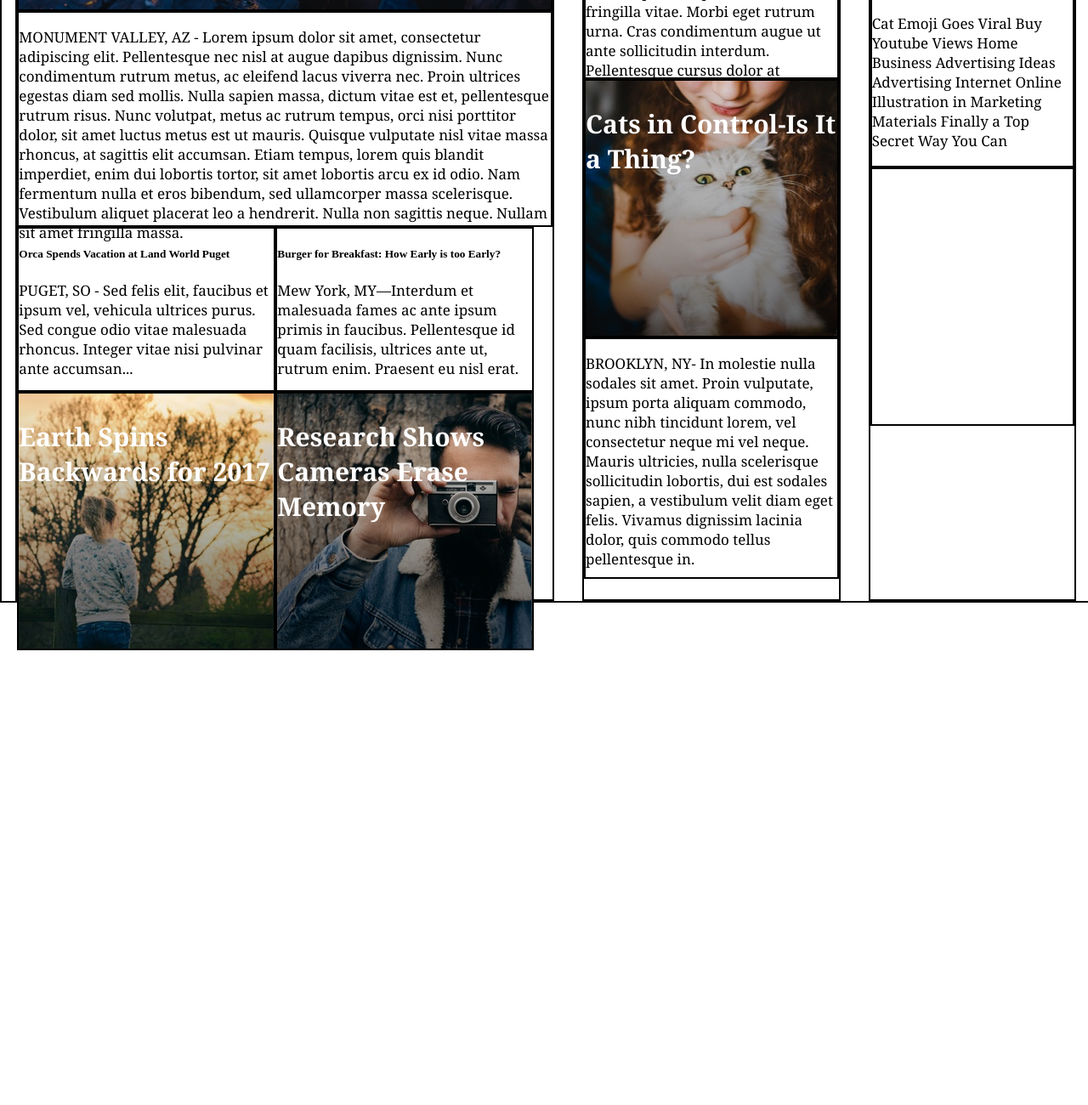
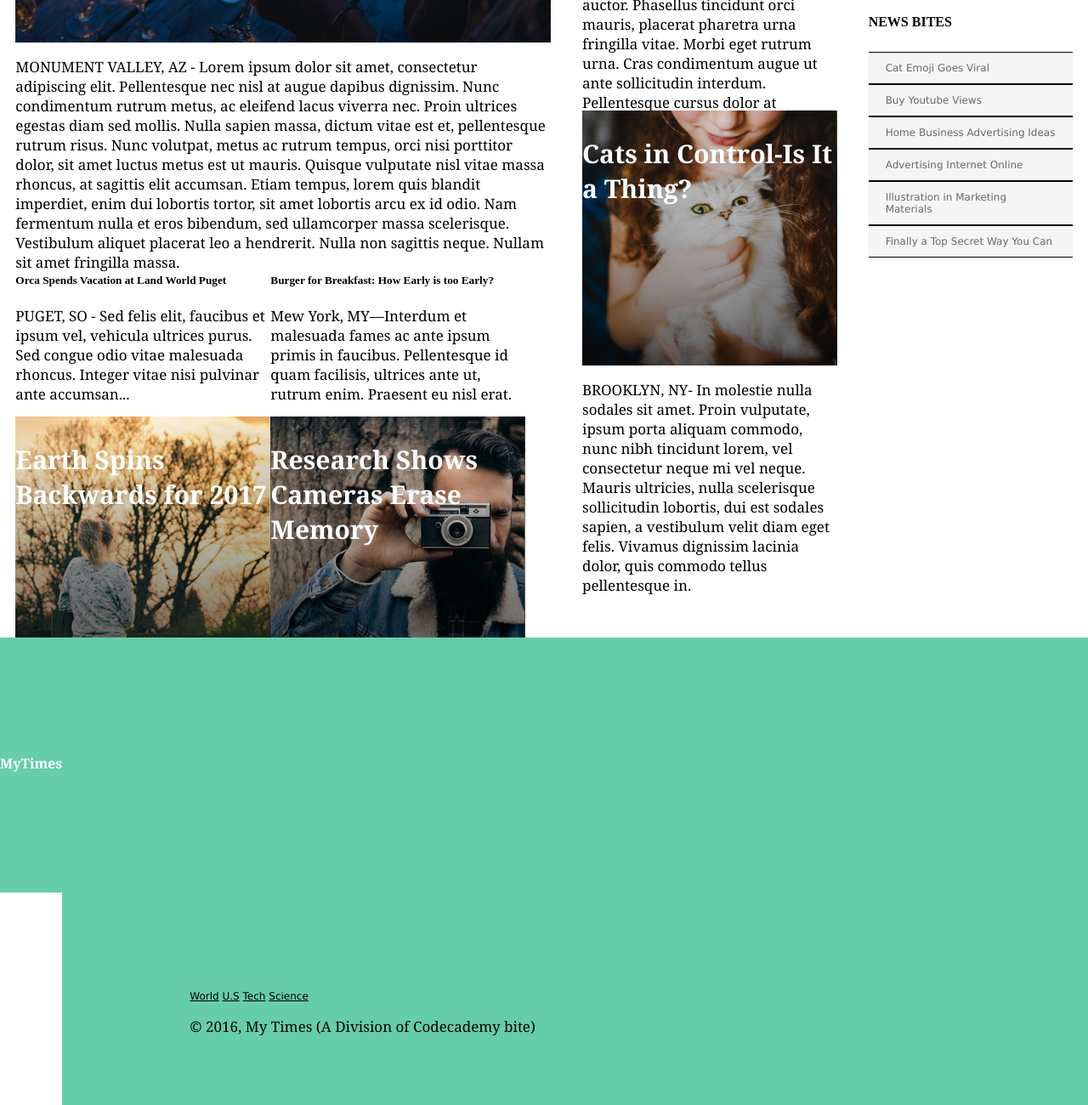
Before and after one commit to ateeqsiddique/mytimes, a plain HTML site: page index.html in a window 1280 px wide. Shown: the part 400-1700 px from the top of the page at 85% size. Before the commit the page ends 1165 px from the top, so only its background shows below. Drawn offline with Linux system fonts and the light colour scheme.

Commit message:
completed save for footer

```diff
--- a/index.html
+++ b/index.html
@@ -74,8 +74,15 @@
           <img src="./resources/images/img-news-bite.png" alt="chocolate chip cookie">
         </div>
         <div class="section2">
-          <h5>NEWS BITES</h5>
-          <p>Cat Emoji Goes Viral Buy Youtube Views Home Business Advertising Ideas Advertising Internet Online Illustration in Marketing Materials Finally a Top Secret Way You Can</p>
+          <h5 id="bites">NEWS BITES</h5>
+
+            <span>Cat Emoji Goes Viral</span>
+            <span> Buy Youtube Views</span>
+            <span> Home Business Advertising Ideas</span>
+            <span> Advertising Internet Online</span>
+            <span> Illustration in Marketing Materials</span>
+            <span> Finally a Top Secret Way You Can</span>
+
 
         </div>
         <div class="section3">
@@ -83,6 +90,15 @@
         </div>
       </div>
     </div>
+    <div class="footer">
+      <h6>MyTimes</h6>
+      <nav class="footer">
+        <a href="#">World</a>
+        <a href="#">U.S</a>
+        <a href="#">Tech</a>
+        <a href="#">Science</a>
+      <p>© 2016, My Times (A Division of Codecademy bite)</p>
+    </div>
 
 
   </body>
--- a/resources/css/index.css
+++ b/resources/css/index.css
@@ -8,12 +8,18 @@ display:inline-flex;
 font-family: Verdana;
 font-size: 14px;
 font-weight: bold;
+position: fixed;
+z-index: 5;
+background-color: White;
+
 }
 
 nav{
   display:inline-block;
   padding-left: 150px;
   padding-top: 50px;
+
+
 
 }
 h4{
@@ -22,18 +28,24 @@ h4{
   padding-left: 10px;
   padding-top: 30px;
   margin-right: 800px;
+
 }
 a{
   color: black;
+  display: inline-block;
+
+
 }
 .container{
   display: inline-flex;
   width: 100%;
   height:1000px;
   justify-content: space-around;
+  position: relative;
+  top: 150px;
 }
 div{
-  border: 2px solid black;
+  /* border: 2px solid black; */
 }
 .column1{
   width:630px;
@@ -117,3 +129,46 @@ h3{
   font-size: 30px;
   color: white;
 }
+#bites{
+  font-size: 16px;
+  font-weight: bold;
+}
+ span{
+display: block;
+  background-color: WhiteSmoke;
+ font-family: Verdana;
+ font-size: 12px;
+ color: DimGray;
+ margin: 0;
+ border-top: 1px solid black;
+ border-bottom: 1px solid black;
+ padding: 11px 20px;
+}
+
+.footer{
+  display:inline-flex;
+
+  flex-flow: row;
+  justify-content: center;
+  align-content: center;
+  background-color: MediumAquamarine;
+  margin:0 auto;
+  font-family: Verdana;
+  font-size: 12px;
+  width: 100%;
+  height:200px;
+  padding-top: 100px;
+  position: relative;
+  top: 150px;
+
+}
+h6{
+  font-family: Georgia;
+  font-size: 16px;
+  font-weight: bold;
+  color: white;
+  display:inline;
+}
+ .footer nav{
+  display: inline-block;
+}
```
